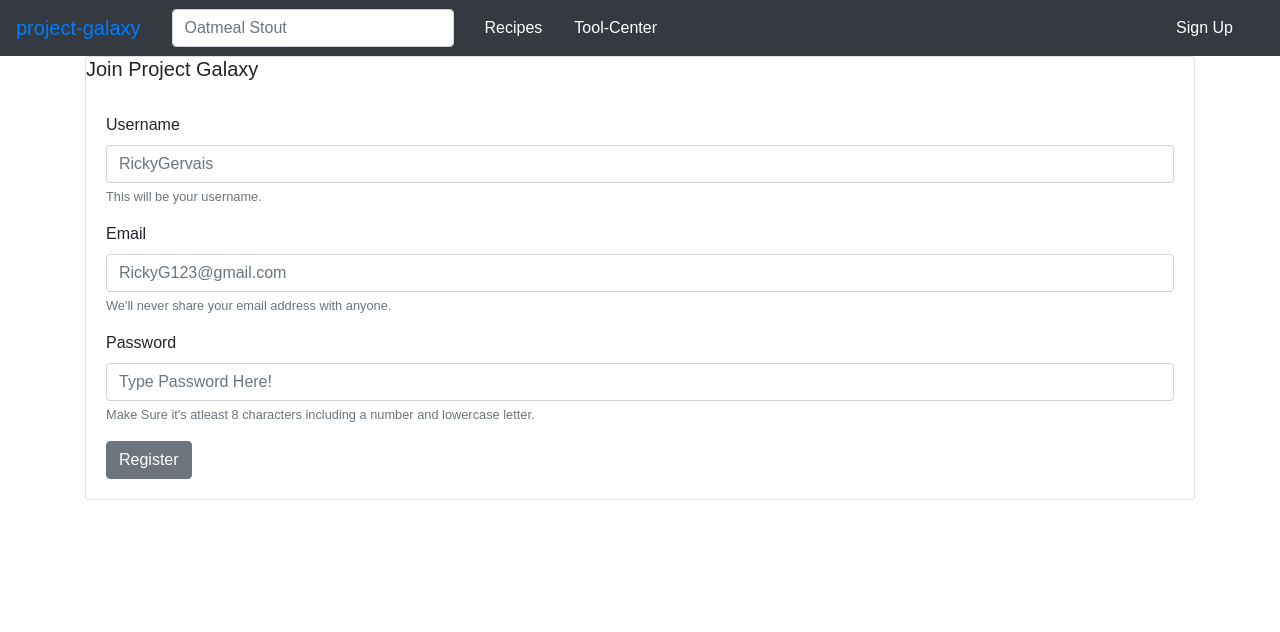
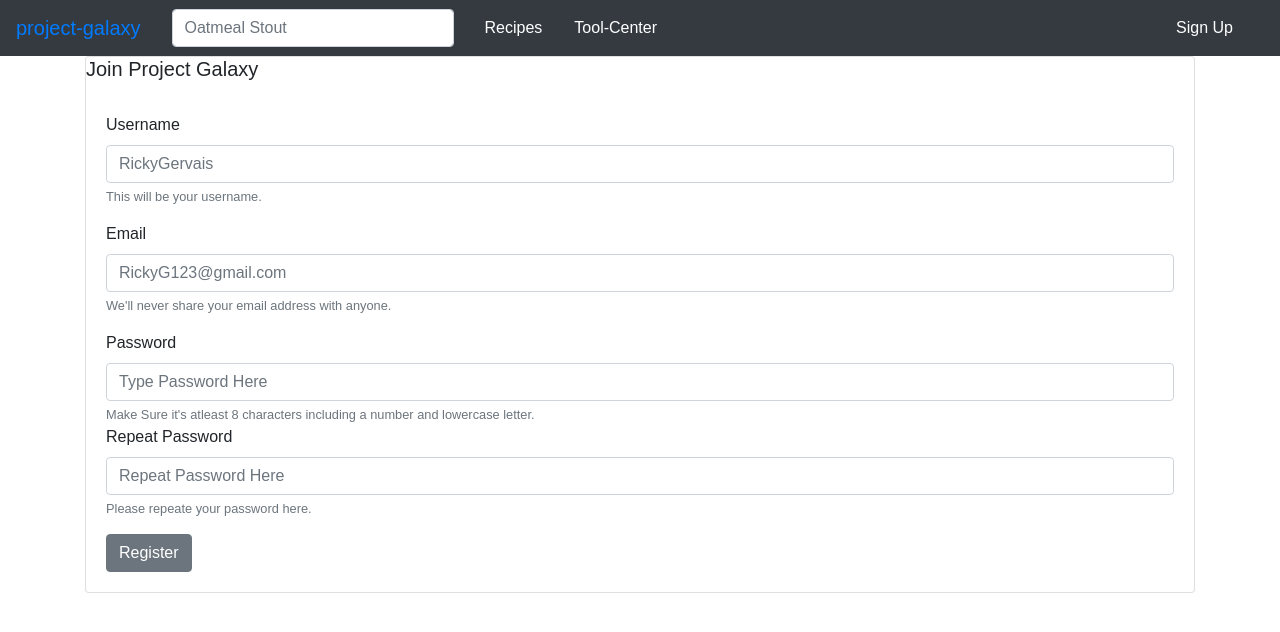
Before and after one commit to ZacharyAnderson/project-galaxy, a React (Create React App) app: page /signup in a window 1280 px wide. Shown: the top 632 px of the page. Built offline with nearby package versions, Linux system fonts and the light colour scheme.

Commit message:
Added Repeat password field

```diff
--- a/src/components/SignUp.tsx
+++ b/src/components/SignUp.tsx
@@ -18,6 +18,7 @@ interface State {
   userName: string;
   userEmail: string;
   userPassword: string;
+  userPassword2: string;
   [key: string]: string;
 }
 
@@ -27,7 +28,8 @@ class SignUp extends React.Component<{}, State> {
     this.state = {
       userName: '',
       userEmail: '',
-      userPassword: ''
+      userPassword: '',
+      userPassword2: ''
     };
     this.handleChange = this.handleChange.bind(this);
     this.handleSubmit = this.handleSubmit.bind(this);
@@ -40,8 +42,12 @@ class SignUp extends React.Component<{}, State> {
 
   public handleSubmit(event: any) {
     console.log(this.state.userName);
+    console.log(this.state.userEmail);
+    console.log(this.state.userPassword2);
     console.log(this.state.userPassword);
-    console.log(this.state.userEmail);
+    if (this.state.userPassword === this.state.userPassword2) {
+      console.log('The password matches.')
+    }
     event.preventDefault();
   }
 
@@ -87,13 +93,26 @@ class SignUp extends React.Component<{}, State> {
                         type="password"
                         name="userPassword"
                         id="userPassword"
-                        placeholder="Type Password Here!"
+                        placeholder="Type Password Here"
                         onChange={this.handleChange}
                       />
                       <FormText color="muted">
                         Make Sure it's atleast 8 characters including a number
                         and lowercase letter.
                       </FormText>
+                      <FormGroup>
+                        <Label for="password2">Repeat Password</Label>
+                        <Input
+                          type="password"
+                          name="userPassword2"
+                          id="userPassword2"
+                          placeholder="Repeat Password Here"
+                          onChange={this.handleChange}
+                          />
+                          <FormText color="muted">
+                            Please repeate your password here.
+                          </FormText>
+                      </FormGroup>
                     </FormGroup>
                     <Button>Register</Button>
                   </Form>
```
